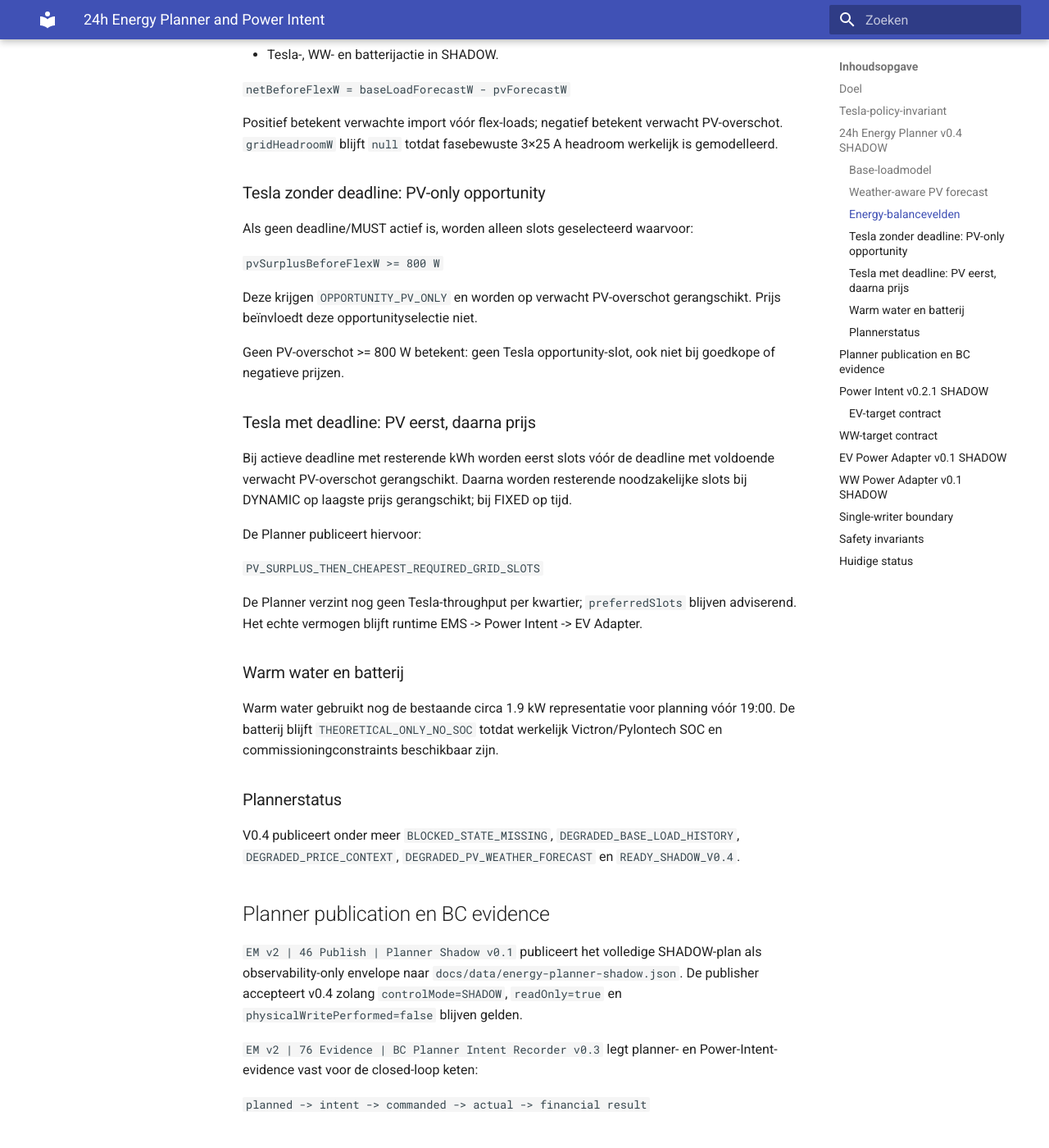
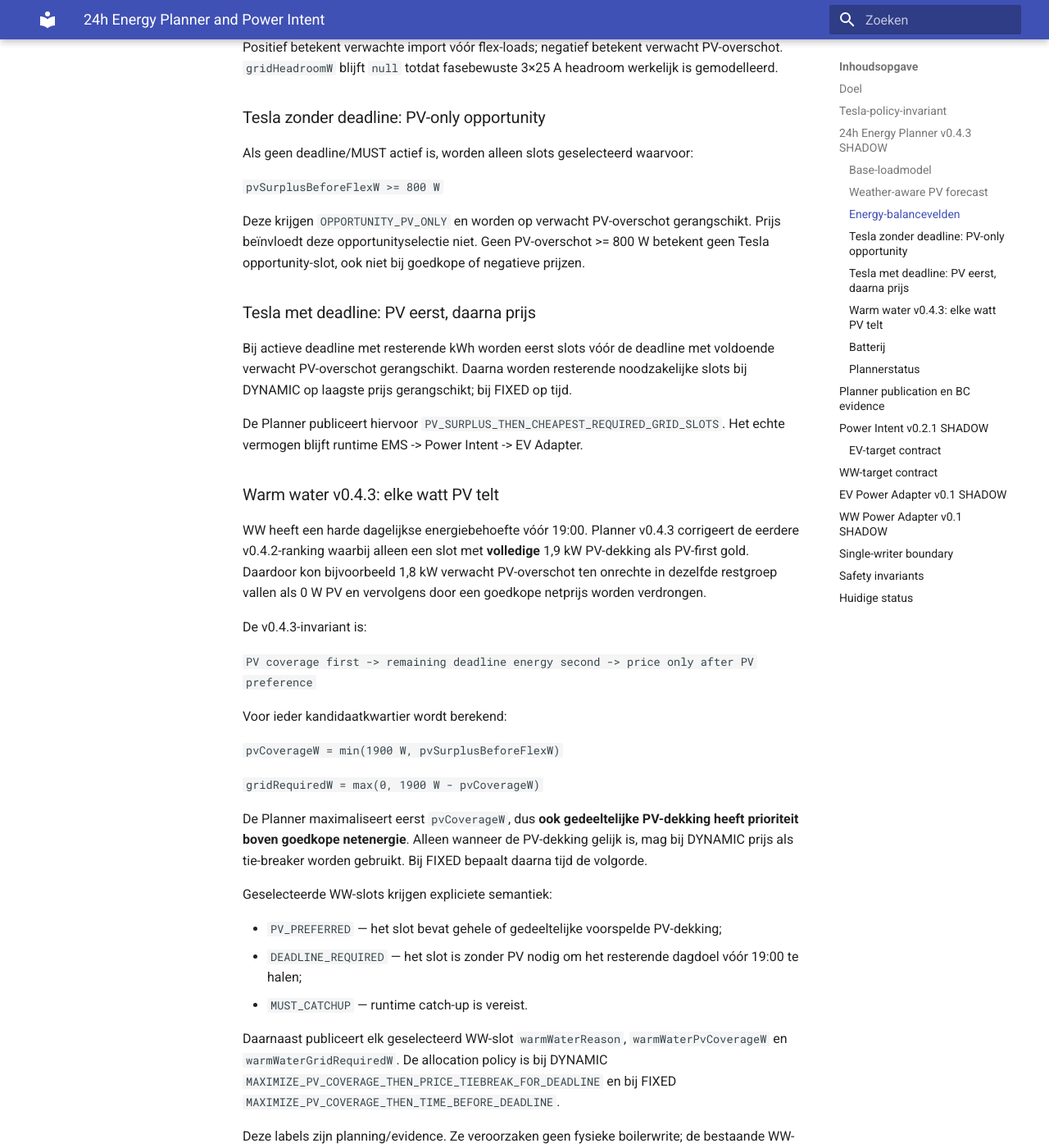
Before and after one commit to OnsKasteeltje/homey-energy-manual, an MkDocs documentation site: the page built from docs/software-architecture/components/planner-power-intent.md, in a window 1280 px wide and 1400 px high, scrolled down 2189 px. Shown: the whole window at 82% size. Built offline with MkDocs 1.6.1 and Material for MkDocs 9.7.7, drawn with Linux system fonts in a browser that asks for light colours; some of the changed text lies outside the part shown.

Commit message:
docs: record Planner v0.4.3 WW PV-first semantics

```diff
--- a/docs/software-architecture/components/planner-power-intent.md
+++ b/docs/software-architecture/components/planner-power-intent.md
@@ -3,9 +3,9 @@ component: planner-power-intent
 title: 24h Energy Planner and Power Intent
 status: shadow
 architecture_status: implemented-shadow
-last_verified: 2026-08-26
+last_verified: 2026-08-27
 sources:
-  - Homey Advanced Flow: EM v2 | 45 Planner | 24h Energy Plan v0.4 SHADOW
+  - Homey Advanced Flow: EM v2 | 45 Planner | 24h Energy Plan v0.4.3 SHADOW
   - Homey Advanced Flow: EM v2 | 46 Publish | Planner Shadow v0.1
   - Homey Advanced Flow: EM v2 | 20 Power Intent | P1 v0.2.1 SHADOW
   - Homey Advanced Flow: EM v2 | 60 Adapter | EV Power v0.1 SHADOW
@@ -42,15 +42,15 @@ Daarmee geldt:
 
 Een eventuele toekomstige prijsarbitrage zonder deadline moet een afzonderlijke expliciete policy/intent krijgen en mag niet onder `TESLA_CHARGE_OPPORTUNITY` worden verborgen.
 
-## 24h Energy Planner v0.4 SHADOW
+## 24h Energy Planner v0.4.3 SHADOW
 
-Planner v0.4 draait iedere 15 minuten met 45 seconden vertraging en kan handmatig worden gestart. De bestaande flow-ID en Homey-folder zijn behouden.
+Planner v0.4.3 draait iedere 15 minuten met 45 seconden vertraging en kan handmatig worden gestart. De bestaande flow-ID en Homey-folder zijn behouden.
 
 De Planner genereert altijd **96 × 15-minuten-slots**, ook onder FIXED. Prijs is context, niet de eigenaar van de tijdas.
 
 ### Base-loadmodel
 
-Planner v0.4 leest `EM2_Day_History` uit de canonieke History-flow. Voor bruikbare samples geldt:
+Planner leest `EM2_Day_History` uit de canonieke History-flow. Voor bruikbare samples geldt:
 
 `PV_W = SolarEdge_W + GoodWe4200_W + GoodWe2000_W`
 
@@ -62,11 +62,9 @@ Per lokale kwartierindex wordt een mediaanprofiel opgebouwd met globale mediaan
 
 ### Weather-aware PV forecast
 
-Vanaf v0.4 is de oude same-day persistence vervangen door een echte 15-minuten weersforecast voor Hauwert. De Planner gebruikt Open-Meteo `shortwave_radiation` voor locatie Hauwert en zet irradiance om naar verwacht aggregaat PV-vermogen.
+De Planner gebruikt Open-Meteo `shortwave_radiation` voor locatie Hauwert en zet irradiance om naar verwacht aggregaat PV-vermogen. De schaalfactor wordt waar mogelijk gekalibreerd tegen gemeten totale PV uit `EM2_Day_History`. Bij voldoende bruikbare calibratiepunten geldt `WEATHER_HAUWERT_CALIBRATED`; anders wordt een theoretische fallback-schaal gebruikt en gemarkeerd als `WEATHER_HAUWERT_THEORETICAL_SCALE`.
 
-De schaalfactor wordt waar mogelijk gekalibreerd tegen gemeten totale PV uit `EM2_Day_History`. Bij voldoende bruikbare calibratiepunten geldt `WEATHER_HAUWERT_CALIBRATED`; anders wordt een theoretische fallback-schaal gebruikt en gemarkeerd als `WEATHER_HAUWERT_THEORETICAL_SCALE`.
-
-De forecastmetadata bevat provider, locatie, coördinaten, variabele, 15-minutenresolutie, retrievaltijd en calibratiepunten. V0.4 gebruikt dus geen day-persistence PV-forecast meer.
+De forecastmetadata bevat provider, locatie, coördinaten, variabele, 15-minutenresolutie, retrievaltijd en calibratiepunten. Er wordt geen day-persistence PV-forecast gebruikt.
 
 ### Energy-balancevelden
 
@@ -91,31 +89,53 @@ Als geen deadline/MUST actief is, worden alleen slots geselecteerd waarvoor:
 
 `pvSurplusBeforeFlexW >= 800 W`
 
-Deze krijgen `OPPORTUNITY_PV_ONLY` en worden op verwacht PV-overschot gerangschikt. Prijs beïnvloedt deze opportunityselectie niet.
-
-Geen PV-overschot >= 800 W betekent: geen Tesla opportunity-slot, ook niet bij goedkope of negatieve prijzen.
+Deze krijgen `OPPORTUNITY_PV_ONLY` en worden op verwacht PV-overschot gerangschikt. Prijs beïnvloedt deze opportunityselectie niet. Geen PV-overschot >= 800 W betekent geen Tesla opportunity-slot, ook niet bij goedkope of negatieve prijzen.
 
 ### Tesla met deadline: PV eerst, daarna prijs
 
 Bij actieve deadline met resterende kWh worden eerst slots vóór de deadline met voldoende verwacht PV-overschot gerangschikt. Daarna worden resterende noodzakelijke slots bij DYNAMIC op laagste prijs gerangschikt; bij FIXED op tijd.
 
-De Planner publiceert hiervoor:
+De Planner publiceert hiervoor `PV_SURPLUS_THEN_CHEAPEST_REQUIRED_GRID_SLOTS`. Het echte vermogen blijft runtime EMS -> Power Intent -> EV Adapter.
 
-`PV_SURPLUS_THEN_CHEAPEST_REQUIRED_GRID_SLOTS`
+### Warm water v0.4.3: elke watt PV telt
 
-De Planner verzint nog geen Tesla-throughput per kwartier; `preferredSlots` blijven adviserend. Het echte vermogen blijft runtime EMS -> Power Intent -> EV Adapter.
+WW heeft een harde dagelijkse energiebehoefte vóór 19:00. Planner v0.4.3 corrigeert de eerdere v0.4.2-ranking waarbij alleen een slot met **volledige** 1,9 kW PV-dekking als PV-first gold. Daardoor kon bijvoorbeeld 1,8 kW verwacht PV-overschot ten onrechte in dezelfde restgroep vallen als 0 W PV en vervolgens door een goedkope netprijs worden verdrongen.
 
-### Warm water en batterij
+De v0.4.3-invariant is:
 
-Warm water gebruikt nog de bestaande circa 1.9 kW representatie voor planning vóór 19:00. De batterij blijft `THEORETICAL_ONLY_NO_SOC` totdat werkelijk Victron/Pylontech SOC en commissioningconstraints beschikbaar zijn.
+`PV coverage first -> remaining deadline energy second -> price only after PV preference`
+
+Voor ieder kandidaatkwartier wordt berekend:
+
+`pvCoverageW = min(1900 W, pvSurplusBeforeFlexW)`
+
+`gridRequiredW = max(0, 1900 W - pvCoverageW)`
+
+De Planner maximaliseert eerst `pvCoverageW`, dus **ook gedeeltelijke PV-dekking heeft prioriteit boven goedkope netenergie**. Alleen wanneer de PV-dekking gelijk is, mag bij DYNAMIC prijs als tie-breaker worden gebruikt. Bij FIXED bepaalt daarna tijd de volgorde.
+
+Geselecteerde WW-slots krijgen expliciete semantiek:
+
+- `PV_PREFERRED` — het slot bevat gehele of gedeeltelijke voorspelde PV-dekking;
+- `DEADLINE_REQUIRED` — het slot is zonder PV nodig om het resterende dagdoel vóór 19:00 te halen;
+- `MUST_CATCHUP` — runtime catch-up is vereist.
+
+Daarnaast publiceert elk geselecteerd WW-slot `warmWaterReason`, `warmWaterPvCoverageW` en `warmWaterGridRequiredW`. De allocation policy is bij DYNAMIC `MAXIMIZE_PV_COVERAGE_THEN_PRICE_TIEBREAK_FOR_DEADLINE` en bij FIXED `MAXIMIZE_PV_COVERAGE_THEN_TIME_BEFORE_DEADLINE`.
+
+Deze labels zijn planning/evidence. Ze veroorzaken geen fysieke boilerwrite; de bestaande WW-productiewriter blijft eigenaar.
+
+### Batterij
+
+De batterij blijft `THEORETICAL_ONLY_NO_SOC` totdat werkelijk Victron/Pylontech SOC en commissioningconstraints beschikbaar zijn.
 
 ### Plannerstatus
 
-V0.4 publiceert onder meer `BLOCKED_STATE_MISSING`, `DEGRADED_BASE_LOAD_HISTORY`, `DEGRADED_PRICE_CONTEXT`, `DEGRADED_PV_WEATHER_FORECAST` en `READY_SHADOW_V0.4`.
+V0.4.3 publiceert onder meer `BLOCKED_STATE_MISSING`, `DEGRADED_BASE_LOAD_HISTORY`, `DEGRADED_PRICE_CONTEXT`, `DEGRADED_PV_WEATHER_FORECAST` en `READY_SHADOW_V0.4.3`.
 
 ## Planner publication en BC evidence
 
-`EM v2 | 46 Publish | Planner Shadow v0.1` publiceert het volledige SHADOW-plan als observability-only envelope naar `docs/data/energy-planner-shadow.json`. De publisher accepteert v0.4 zolang `controlMode=SHADOW`, `readOnly=true` en `physicalWritePerformed=false` blijven gelden.
+`EM v2 | 46 Publish | Planner Shadow v0.1` publiceert het volledige SHADOW-plan als observability-only envelope naar `docs/data/energy-planner-shadow.json`. De publisher accepteert v0.4.x zolang `controlMode=SHADOW`, `readOnly=true` en `physicalWritePerformed=false` blijven gelden.
+
+De Planner Shadow UI onderscheidt vanaf frontend v109 WW-slots met `PV_PREFERRED` van `DEADLINE_REQUIRED`. Hoverdetails tonen de reden en de voorspelde PV-dekking versus benodigde netstroom, zodat een verplicht deadlineslot niet langer visueel als een PV-voorkeur wordt gepresenteerd.
 
 `EM v2 | 76 Evidence | BC Planner Intent Recorder v0.3` legt planner- en Power-Intent-evidence vast voor de closed-loop keten:
 
@@ -136,13 +156,13 @@ Bij `TESLA_CHARGE_OPPORTUNITY` geldt uitsluitend:
 - `flexExportBudgetW >= 800 W` -> `target_W = flexExportBudgetW`;
 - anders -> `target_W = 0`.
 
-Negatieve of goedkope prijs kan geen discretionary importtarget meer creëren voor `TESLA_CHARGE_OPPORTUNITY`. De output publiceert `teslaOpportunityPolicy=PV_SURPLUS_ONLY` en `pricePolicy=DEADLINE_OPTIMIZATION_ONLY`.
+Negatieve of goedkope prijs kan geen discretionary importtarget creëren voor `TESLA_CHARGE_OPPORTUNITY`. De output publiceert `teslaOpportunityPolicy=PV_SURPLUS_ONLY` en `pricePolicy=DEADLINE_OPTIMIZATION_ONLY`.
 
 Power Intent converteert niet naar ampère; elektrische feasibility hoort bij de EV Power Adapter.
 
 ## WW-target contract
 
-WW is nog binair: `BOILER_ON -> true`, `BOILER_OFF -> false`, `HOLD -> null`. `WW_target_W` blijft het toekomstige numerieke architectuurcontract.
+WW is nog binair: `BOILER_ON -> true`, `BOILER_OFF -> false`, `HOLD -> null`. `WW_target_W` blijft het toekomstige numerieke architectuurcontract. De nieuwe `PV_PREFERRED`/`DEADLINE_REQUIRED` Plannerlabels veranderen dit runtimecontract niet.
 
 ## EV Power Adapter v0.1 SHADOW
 
@@ -168,6 +188,8 @@ Een fysieke writer mag pas via gecontroleerde atomic cut-over worden geactiveerd
 - Tesla opportunity is uitsluitend PV/exportbudgetgedreven;
 - goedkope of negatieve prijs mag nooit zelfstandig Tesla opportunity charging starten;
 - prijsoptimalisatie voor Tesla hoort alleen binnen deadline/MUST-planning;
+- WW ranking maximaliseert alle voorspelde PV-dekking, inclusief gedeeltelijke dekking, vóór prijsoptimalisatie;
+- WW `PV_PREFERRED`, `DEADLINE_REQUIRED` en `MUST_CATCHUP` zijn expliciet verschillende plannersemantiek;
 - forecastbron en kwaliteit worden expliciet gepubliceerd;
 - fasebewuste grid-headroom wordt pas gebruikt wanneer werkelijk gemodelleerd;
 - adapters verhogen nooit upstream vermogensbudget;
@@ -178,7 +200,10 @@ Een fysieke writer mag pas via gecontroleerde atomic cut-over worden geactiveerd
 
 | Onderdeel | Status |
 |---|---|
-| 24h Planner v0.4 | ACTIVE SHADOW; weather-aware Hauwert PV forecast |
+| 24h Planner v0.4.3 | ACTIVE SHADOW; weather-aware Hauwert PV forecast |
+| WW allocation | ACTIVE SHADOW; maximize partial/full PV coverage first |
+| WW planner semantics | `PV_PREFERRED` / `DEADLINE_REQUIRED` / `MUST_CATCHUP` |
+| Planner Shadow UI | v109; WW PV/deadline visually separated |
 | Base-load forecast | ACTIVE SHADOW; quarter profile/global median fallback |
 | PV forecast | ACTIVE SHADOW; Open-Meteo shortwave radiation + measured PV calibration |
 | Tesla opportunity policy | PV_SURPLUS_ONLY; minimum 800 W |
```
